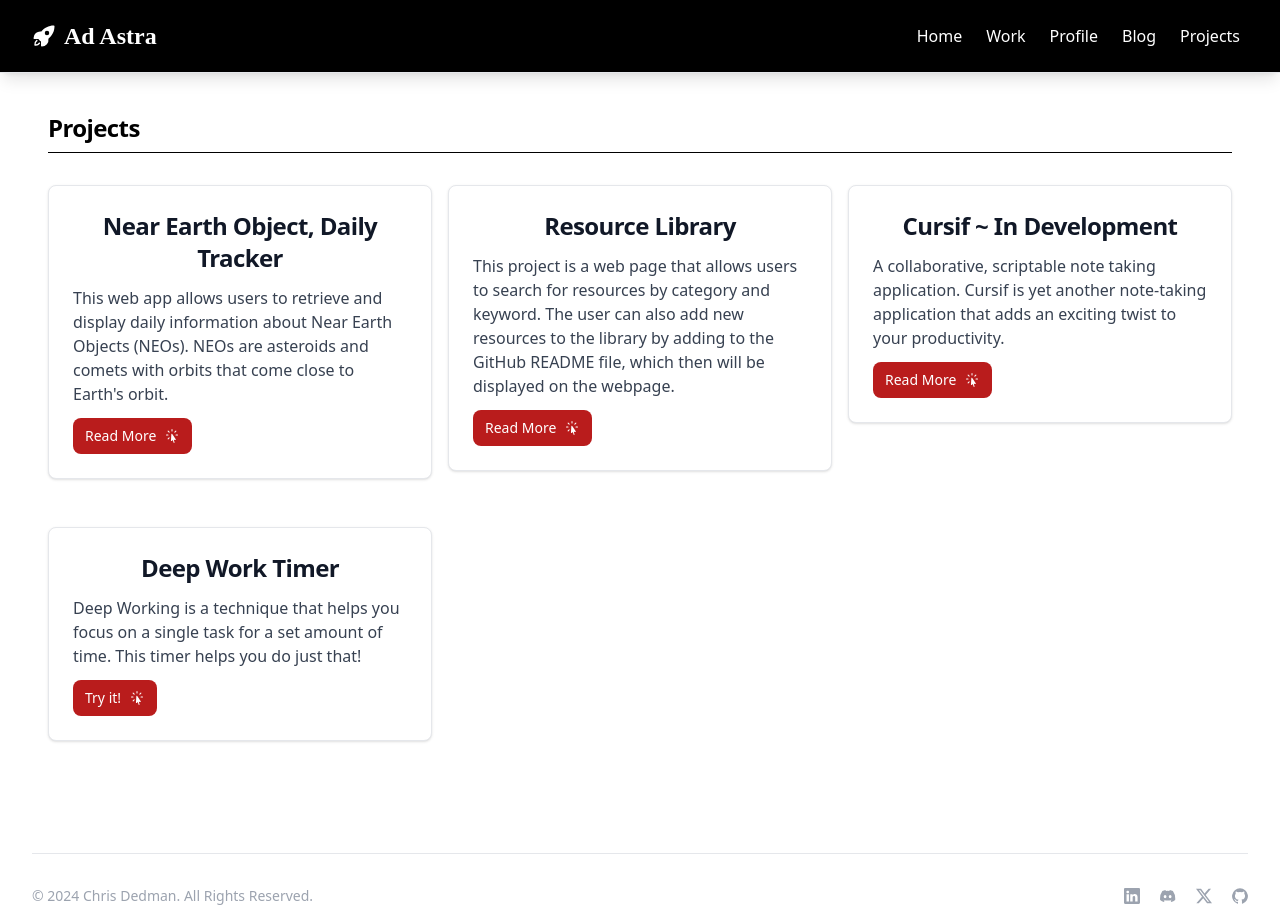
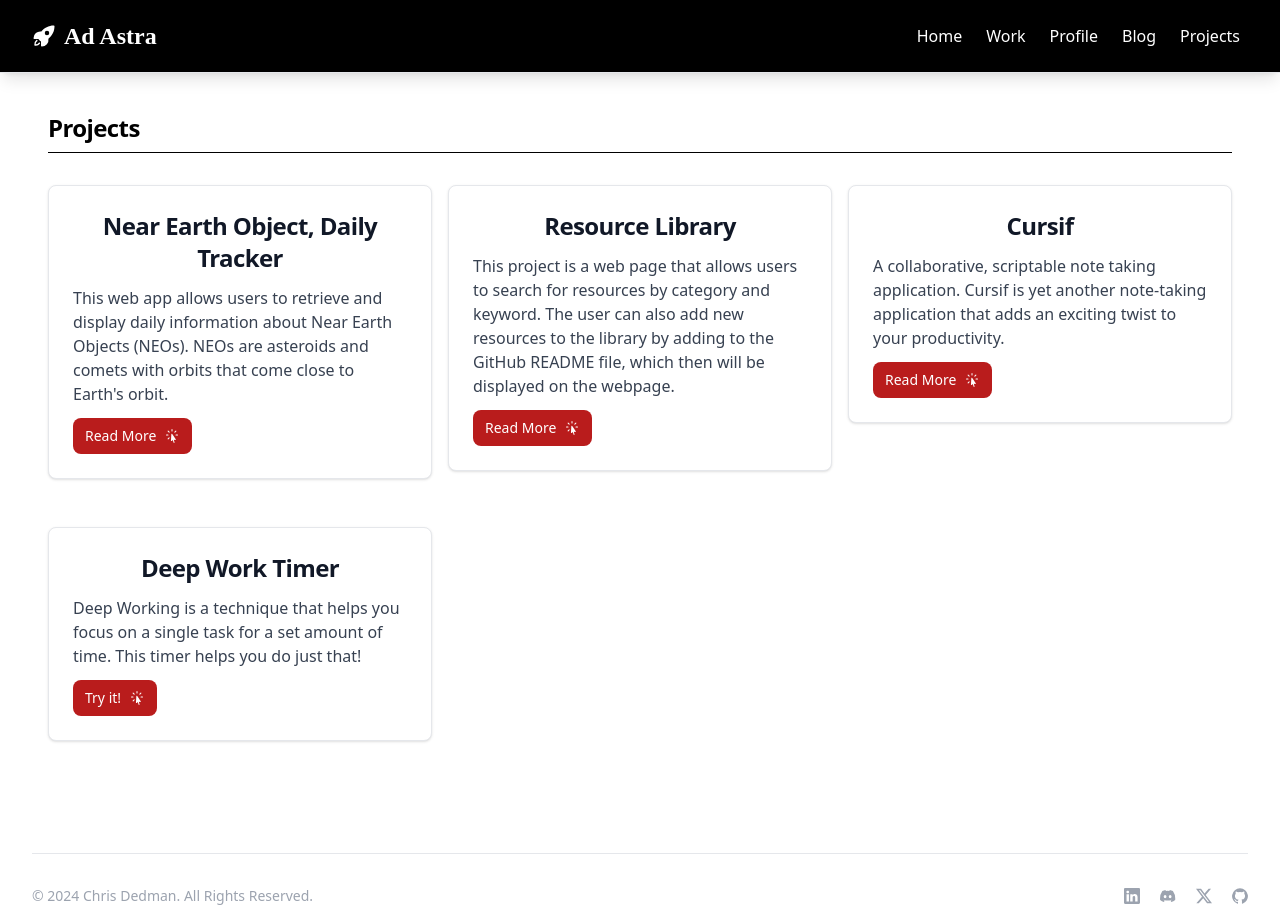
Before and after one commit to chrisdedman/website, a Next.js app: page /projects in a window 1280 px wide. Built offline with nearby package versions, Linux system fonts and the light colour scheme.

Commit message:
Refactor: Update project page with simplified project name

```diff
--- a/src/app/projects/page.tsx
+++ b/src/app/projects/page.tsx
@@ -46,7 +46,7 @@ export default function Page() {
           <div className="lg:w-100 mb-4 lg:mb-12">
             <div className="max-w-sm p-6 bg-white border border-gray-200 rounded-lg shadow mt-8">
               <a href="/projects/cursif">
-                <h5 className="mb-2 text-2xl font-bold tracking-tight text-gray-900 text-center">Cursif ~ In Development</h5>
+                <h5 className="mb-2 text-2xl font-bold tracking-tight text-gray-900 text-center">Cursif</h5>
               </a>
               <p className="mb-3 font-normal text-gray-700">
                 A collaborative, scriptable note taking application. Cursif is yet another note-taking application that adds an exciting twist to your productivity.
```
